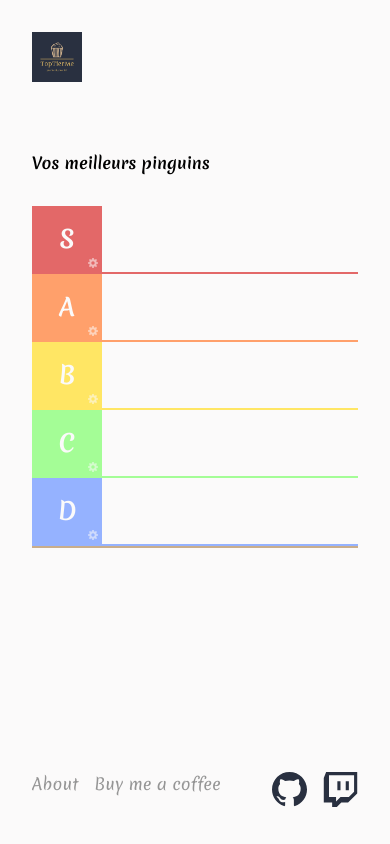
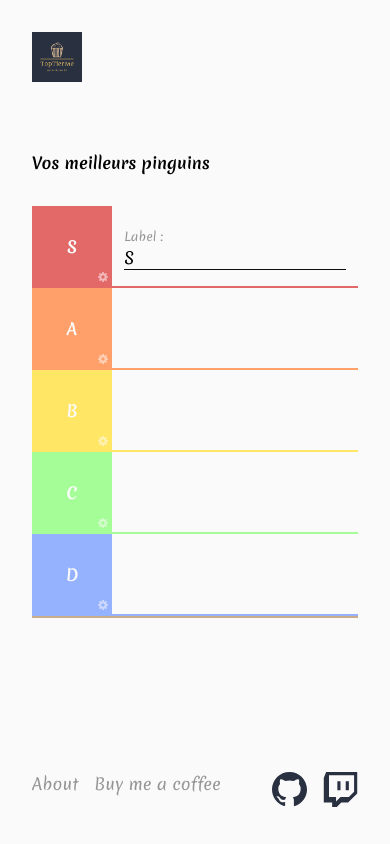
Before and after one commit to Benja-san/top-tier-me-app-frontend, an Angular app: page /tier-list in a window 390 px wide. Both pictures are taken after a click on the button 93 px from the left and 263 px from the top of the page. Built offline with nearby package versions, Linux system fonts and the light colour scheme; a web font is replaced by a local one.

Commit message:
Add edition for raw title Add responsive css add click button for toggle raw edit mode

```diff
--- a/src/_imports.scss
+++ b/src/_imports.scss
@@ -30,7 +30,7 @@ $tabletMinWidth: 768px;
 
 $sectionWidth: 300px;
 
-$rawHeight: 70px;
+$rawHeight: 80px;
 $rawBorderHeight: 2px;
 $optionsSize: 10px;
 
--- a/src/app/component/raw/raw.component.html
+++ b/src/app/component/raw/raw.component.html
@@ -1,7 +1,7 @@
 <li [ngStyle]="{ borderColor: raw.color }" class="raw">
   <div [ngStyle]="{ backgroundColor: raw.color }" class="labelContainer">
     <h2 class="title">{{ raw.title }}</h2>
-    <button class="options" type="button">
+    <button (click)="openEditMode()" class="options" type="button">
       <svg
         width="150"
         height="150"
@@ -23,7 +23,22 @@
       </svg>
     </button>
   </div>
+
   <div class="itemsContainer">
+    @if(isEditing) {
+    <section class="editSection">
+      <form class="rawEditForm">
+        <label class="label" for="name">Label :</label>
+        <input
+          id="name"
+          class="titleInput"
+          name="name"
+          [(ngModel)]="raw.title"
+          type="text"
+        />
+      </form>
+    </section>
+    }
     <ul class="items"></ul>
   </div>
 </li>
--- a/src/app/component/raw/raw.component.scss
+++ b/src/app/component/raw/raw.component.scss
@@ -1,8 +1,10 @@
 @use "../../../imports" as *;
 
 .raw {
-  height: calc($rawHeight - $rawBorderHeight);
+  height: calc($rawHeight + $rawBorderHeight);
   border-bottom: $rawBorderHeight solid $rawColor1;
+  display: flex;
+  align-items: flex-start;
   .labelContainer {
     width: $rawHeight;
     height: 100%;
@@ -11,9 +13,13 @@
     justify-content: center;
     position: relative;
     background-color: $rawColor1;
+    overflow: hidden;
     .title {
-      font-size: $mediumTitle;
+      font-size: $regularTitle;
       color: $lightColor;
+      word-wrap: break-word;
+      width: 100%;
+      text-align: center;
     }
     .options {
       position: absolute;
@@ -45,6 +51,32 @@
       }
     }
   }
+  .itemsContainer {
+    width: calc(100% - $rawHeight);
+    height: 100%;
+    .editSection {
+      width: 100%;
+      height: 100%;
+      display: flex;
+      align-items: center;
+      justify-content: center;
+      flex-direction: column;
+      .label {
+        font-size: $subTitle;
+        color: $grayColor;
+      }
+      .rawEditForm {
+        width: 90%;
+        max-width: 250px;
+        .titleInput {
+          width: 100%;
+          border: none;
+          border-bottom: 1px solid $darkColor;
+          background-color: transparent;
+        }
+      }
+    }
+  }
 }
 
 @media (hover: hover) {
--- a/src/app/component/raw/raw.component.ts
+++ b/src/app/component/raw/raw.component.ts
@@ -1,14 +1,20 @@
 import { Component, Input } from '@angular/core';
 import { Raw } from '../../model/raw/raw';
 import { NgStyle } from '@angular/common';
+import { FormsModule } from '@angular/forms';
 
 @Component({
   selector: 'app-raw',
   standalone: true,
-  imports: [NgStyle],
+  imports: [NgStyle, FormsModule],
   templateUrl: './raw.component.html',
   styleUrl: './raw.component.scss',
 })
 export class RawComponent {
   @Input() raw!: Raw;
+  isEditing: boolean = false;
+
+  openEditMode() {
+    this.isEditing = !this.isEditing;
+  }
 }
```
